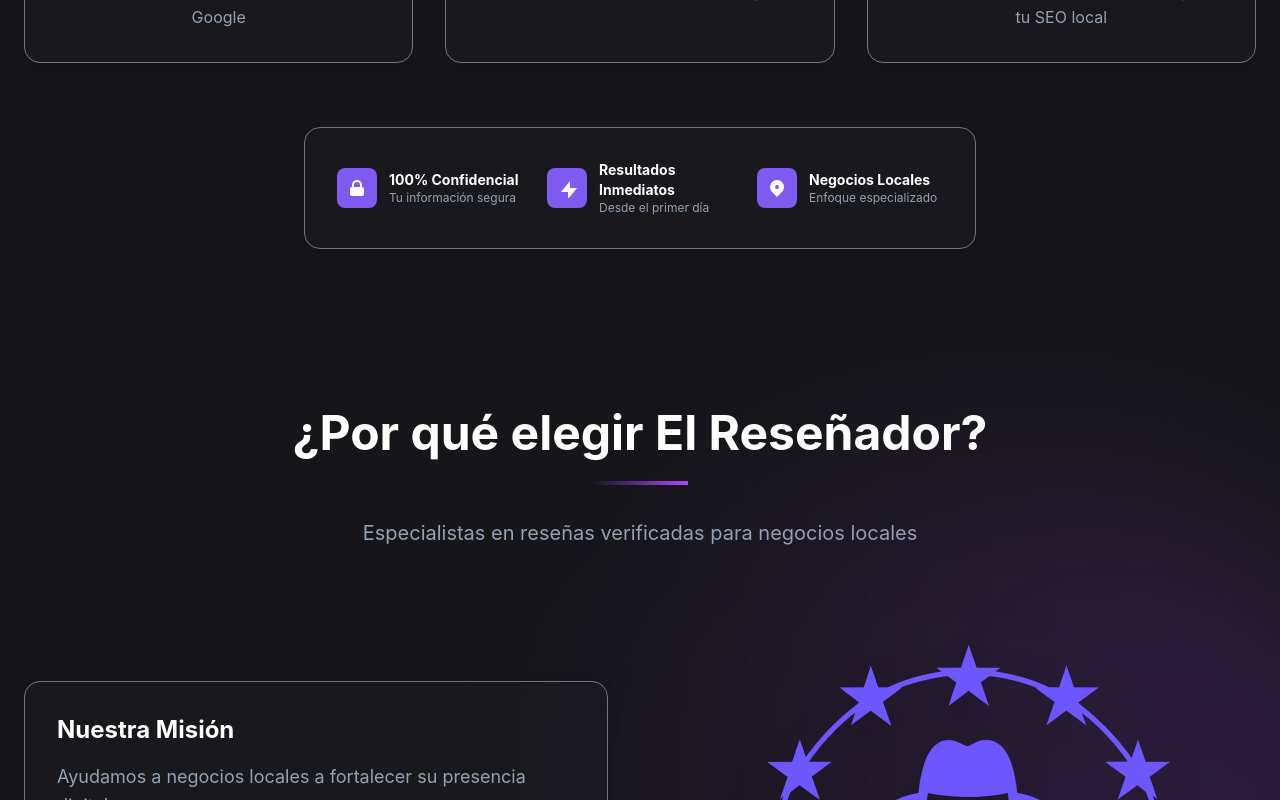
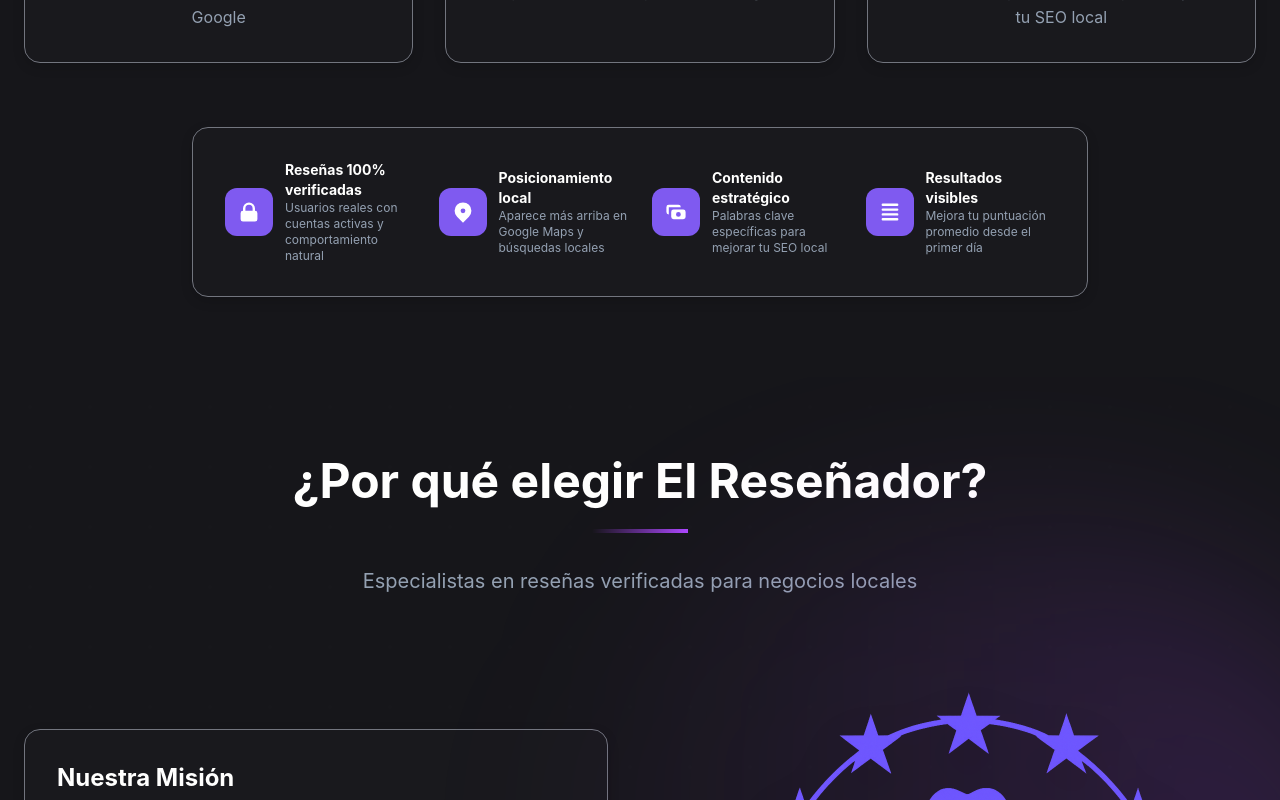
Before and after one commit to AXELRAYO990/ElRESENADOR, a React (Vite) app: page / in a window 1280 px wide. Shown: the part 1020-1820 px from the top of the page. Built offline with nearby package versions, Linux system fonts and the light colour scheme.

Commit message:
Convertidas 2 cards en 1 sola con más información y eliminado descuento del Pack Mini

```diff
--- a/src/App.tsx
+++ b/src/App.tsx
@@ -212,41 +212,53 @@ function App() {
 
           {/* Características Destacadas */}
           <div className="flex justify-center">
-            <div className="glass-card p-8 rounded-2xl hover-elegant transform hover:-translate-y-2 transition-all duration-300 max-w-2xl">
-              <div className="grid grid-cols-1 md:grid-cols-3 gap-6">
+            <div className="glass-card p-8 rounded-2xl hover-elegant transform hover:-translate-y-2 transition-all duration-300 max-w-4xl">
+              <div className="grid grid-cols-1 md:grid-cols-2 lg:grid-cols-4 gap-6">
                 <div className="flex items-center space-x-3">
-                  <div className="w-10 h-10 highlight-bg rounded-lg flex items-center justify-center flex-shrink-0">
-                    <svg className="w-5 h-5 text-white" fill="currentColor" viewBox="0 0 20 20">
+                  <div className="w-12 h-12 highlight-bg rounded-xl flex items-center justify-center flex-shrink-0">
+                    <svg className="w-6 h-6 text-white" fill="currentColor" viewBox="0 0 20 20">
                       <path fillRule="evenodd" d="M5 9V7a5 5 0 0110 0v2a2 2 0 012 2v5a2 2 0 01-2 2H5a2 2 0 01-2-2v-5a2 2 0 012-2zm8-2v2H7V7a3 3 0 016 0z" clipRule="evenodd" />
                     </svg>
                   </div>
                   <div>
-                    <h4 className="text-sm font-bold text-headline">100% Confidencial</h4>
-                    <p className="text-paragraph text-xs">Tu información segura</p>
+                    <h4 className="text-sm font-bold text-headline">Reseñas 100% verificadas</h4>
+                    <p className="text-paragraph text-xs">Usuarios reales con cuentas activas y comportamiento natural</p>
                   </div>
                 </div>
 
                 <div className="flex items-center space-x-3">
-                  <div className="w-10 h-10 highlight-bg rounded-lg flex items-center justify-center flex-shrink-0">
-                    <svg className="w-5 h-5 text-white" fill="currentColor" viewBox="0 0 20 20">
-                      <path d="M13 10V3L4 14h7v7l9-11h-7z"/>
+                  <div className="w-12 h-12 highlight-bg rounded-xl flex items-center justify-center flex-shrink-0">
+                    <svg className="w-6 h-6 text-white" fill="currentColor" viewBox="0 0 20 20">
+                      <path fillRule="evenodd" d="M5.05 4.05a7 7 0 119.9 9.9L10 18.9l-4.95-4.95a7 7 0 010-9.9zM10 11a2 2 0 100-4 2 2 0 000 4z" clipRule="evenodd" />
                     </svg>
                   </div>
                   <div>
-                    <h4 className="text-sm font-bold text-headline">Resultados Inmediatos</h4>
-                    <p className="text-paragraph text-xs">Desde el primer día</p>
+                    <h4 className="text-sm font-bold text-headline">Posicionamiento local</h4>
+                    <p className="text-paragraph text-xs">Aparece más arriba en Google Maps y búsquedas locales</p>
                   </div>
                 </div>
 
                 <div className="flex items-center space-x-3">
-                  <div className="w-10 h-10 highlight-bg rounded-lg flex items-center justify-center flex-shrink-0">
-                    <svg className="w-5 h-5 text-white" fill="currentColor" viewBox="0 0 20 20">
-                      <path fillRule="evenodd" d="M5.05 4.05a7 7 0 119.9 9.9L10 18.9l-4.95-4.95a7 7 0 010-9.9zM10 11a2 2 0 100-4 2 2 0 000 4z" clipRule="evenodd" />
+                  <div className="w-12 h-12 highlight-bg rounded-xl flex items-center justify-center flex-shrink-0">
+                    <svg className="w-6 h-6 text-white" fill="currentColor" viewBox="0 0 20 20">
+                      <path fillRule="evenodd" d="M4 4a2 2 0 00-2 2v4a2 2 0 002 2V6h10a2 2 0 00-2-2H4zm2 6a2 2 0 012-2h8a2 2 0 012 2v4a2 2 0 01-2 2H8a2 2 0 01-2-2v-4zm6 4a2 2 0 100-4 2 2 0 000 4z" clipRule="evenodd" />
                     </svg>
                   </div>
                   <div>
-                    <h4 className="text-sm font-bold text-headline">Negocios Locales</h4>
-                    <p className="text-paragraph text-xs">Enfoque especializado</p>
+                    <h4 className="text-sm font-bold text-headline">Contenido estratégico</h4>
+                    <p className="text-paragraph text-xs">Palabras clave específicas para mejorar tu SEO local</p>
+                  </div>
+                </div>
+
+                <div className="flex items-center space-x-3">
+                  <div className="w-12 h-12 highlight-bg rounded-xl flex items-center justify-center flex-shrink-0">
+                    <svg className="w-6 h-6 text-white" fill="currentColor" viewBox="0 0 20 20">
+                      <path fillRule="evenodd" d="M3 4a1 1 0 011-1h12a1 1 0 110 2H4a1 1 0 01-1-1zm0 4a1 1 0 011-1h12a1 1 0 110 2H4a1 1 0 01-1-1zm0 4a1 1 0 011-1h12a1 1 0 110 2H4a1 1 0 01-1-1zm0 4a1 1 0 011-1h12a1 1 0 110 2H4a1 1 0 01-1-1z" clipRule="evenodd" />
+                    </svg>
+                  </div>
+                  <div>
+                    <h4 className="text-sm font-bold text-headline">Resultados visibles</h4>
+                    <p className="text-paragraph text-xs">Mejora tu puntuación promedio desde el primer día</p>
                   </div>
                 </div>
               </div>
@@ -427,7 +439,6 @@ function App() {
                 <h3 className="text-2xl font-bold text-headline mb-2">Pack Mini</h3>
                 <div className="text-4xl font-bold highlight mb-2">35€</div>
                 <p className="text-paragraph">10 reseñas</p>
-                <p className="text-sm text-success font-semibold">(10% de descuento)</p>
               </div>
               <ul className="space-y-3 mb-8">
                 <li className="flex items-center">
```
